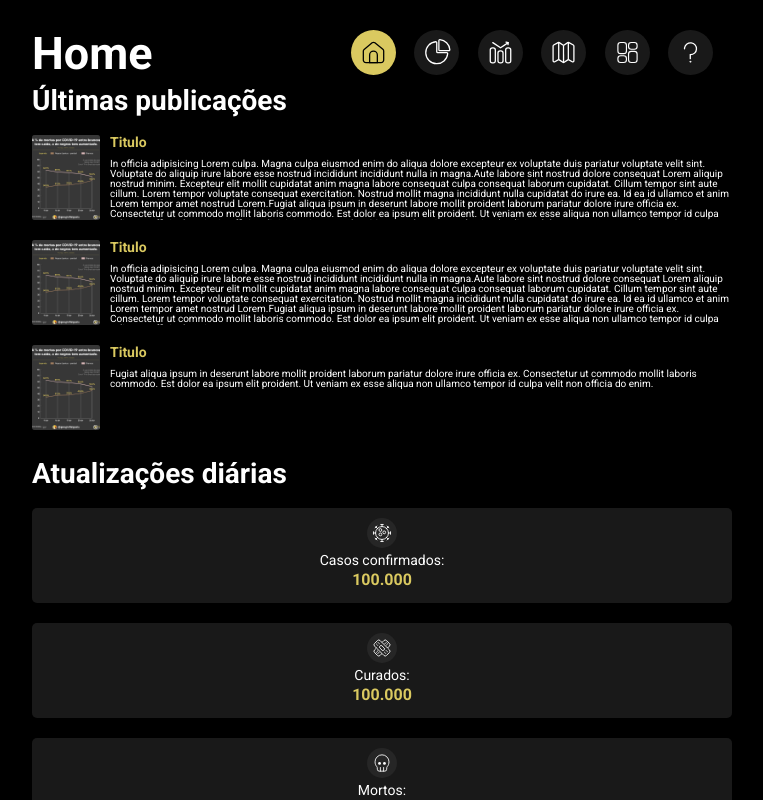
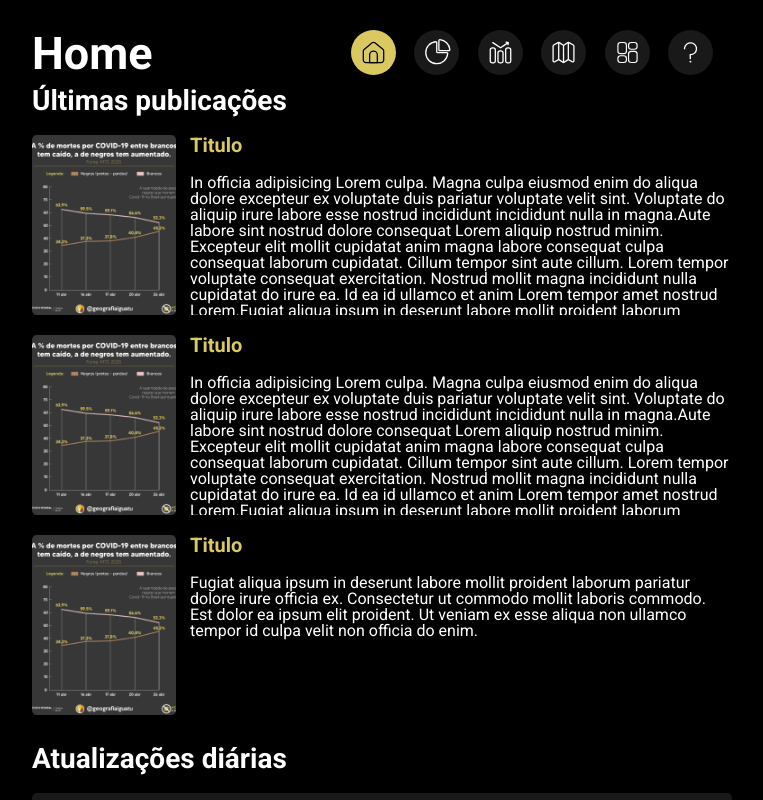
Before and after one commit to Albuquerquess/enc19-web, a React (Create React App) app: page /home in a window 1280 px wide. Shown: the top 800 px of the page, without its empty margins (258-1021 px from the left). Built offline with nearby package versions, Linux system fonts and the light colour scheme.

Commit message:
feat/explore - recreate Card component

```diff
--- a/src/components/Card/styles.ts
+++ b/src/components/Card/styles.ts
@@ -1,4 +1,5 @@
 import styled from 'styled-components';
+import breakpoints from '../../assets/styles/breakpoints';
 
 
 
@@ -7,26 +8,43 @@ export const CardContainer = styled.div<React.HTMLAttributes<HTMLElement>>`
   flex-direction: row;
 
   width: 100%;
-  height: 8.5rem;
+  height: 11rem;
 
   margin: 1rem 0;
 
   picture > *{
-      height: 8.5rem;
+      height: 11rem;
   }
 
   div#content {
       overflow: hidden;
-      margin-left: 1rem;
+      margin-left: 1.4rem;
       p#content-title {
+          font-size: 1.8rem;
           font-weight: 700;
           color: var(--color-golden);
           margin-bottom: 1rem;
       }
 
       p#content-description {
-        font-size: 10px;
+        font-size: 1.4rem;
       }
 
   }
+
+  @media screen and (min-width: ${breakpoints.tablet}) {
+    &, picture > * {
+      height: 18rem;
+    }
+
+    div#content  {
+      p#content-title {
+        font-size: 2rem;
+        margin-bottom: 2rem;
+      }
+      p#content-description {
+        font-size: 1.6rem;
+      }
+    }
+  }
 `;
```
